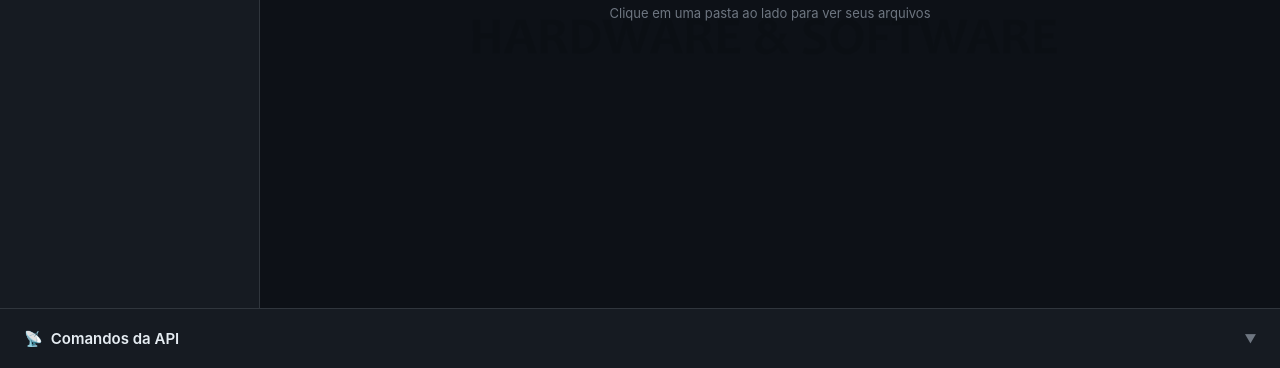
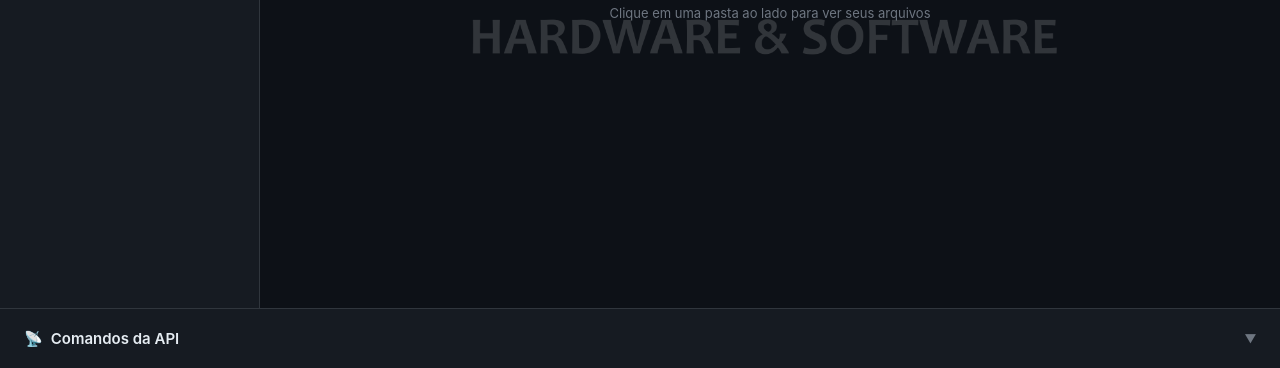
Before and after one commit to xcoelho/api-arquivos-raphael, a plain HTML site: page wwwroot/index.html in a window 1280 px wide. Shown: the part 432-800 px from the top of the page. Drawn offline with Linux system fonts and the light colour scheme; no server answers.

Commit message:
Ajusta logo para branco com filter invert

```diff
--- a/wwwroot/css/style.css
+++ b/wwwroot/css/style.css
@@ -178,7 +178,8 @@ main {
     position: absolute;
     inset: 40px;
     background: url('/img/logo.png') center / contain no-repeat;
-    opacity: 0.1;
+    opacity: 0.15;
+    filter: brightness(0) invert(1);
     pointer-events: none;
     z-index: 0;
 }
```
